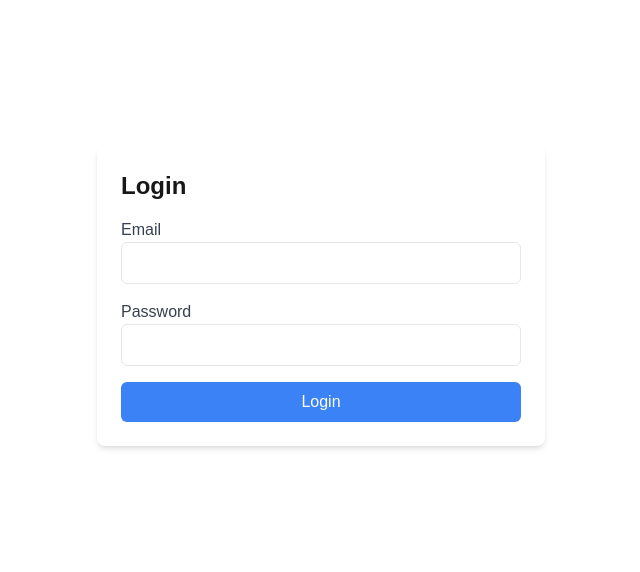
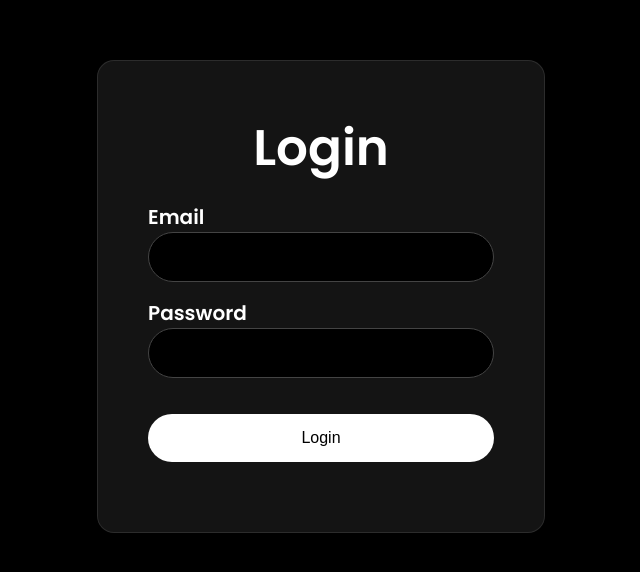
Before and after one commit to GihanSVND/SOCS-Website-Front_end, a Next.js app in the folder socs_website/: page /public/login in a window 1280 px wide. Shown: the part 104-676 px from the top of the page, without its empty margins (319-959 px from the left). Built offline with nearby package versions, Linux system fonts and the light colour scheme.

Commit message:
finished login form ui

```diff
--- a/socs_website/src/app/admin/dashboard/page.tsx
+++ b/socs_website/src/app/admin/dashboard/page.tsx
@@ -78,7 +78,7 @@ export default function Dashboard() {
                 ].map((rect) => (
                     <div
                         key={rect.id}
-                        className={`${poppins2.className} border bg-[#141414] w-full aspect-square rounded-[17px] shadow-md flex flex-col items-center justify-center text-white text-lg font-semibold cursor-pointer transition hover:bg-white hover:text-black hover:shadow-[0_0_20px_10px_rgba(255,255,255,0.2)]`}
+                        className={`${poppins2.className} border bg-[#141414] w-full aspect-square rounded-[17px] shadow-md flex flex-col items-center justify-center text-white text-lg font-semibold cursor-pointer transition hover:bg-white hover:text-black hover:shadow-[0_0_20px_10px_rgba(255,255,255,0.2)] border-opacity-20`}
                         onClick={() => handleRectangleClick(rect.page)}
                     >
                         <div className="text-7xl mb-4">{rect.icon}</div> {/* Increased icon size */}
--- a/socs_website/src/app/public/login/page.tsx
+++ b/socs_website/src/app/public/login/page.tsx
@@ -2,6 +2,10 @@
 
 import React, { useState } from 'react';
 import { useRouter } from 'next/navigation';
+import {Poppins} from "next/font/google";
+
+const poppins4 = Poppins({weight: "600", subsets: ["latin"]});
+const poppins2 = Poppins({weight: "300", subsets: ["latin"]});
 
 export default function LoginPage() {
     const [email, setEmail] = useState('');
@@ -30,42 +34,64 @@ export default function LoginPage() {
                 }
             }
         } catch (error) {
-            setError('Failed to log in. Please try again later.'+ error);
+            setError('Failed to log in. Please try again later.' + error);
         }
     };
 
     return (
-        <div className="min-h-screen flex items-center justify-center">
-            <form onSubmit={handleLogin} className="bg-white p-6 rounded-lg shadow-md w-full max-w-md">
-                <h1 className="text-2xl font-semibold mb-4">Login</h1>
+        <>
+            <style jsx>{`
+                .input-dark {
+                    background-color: black;
+                    color: white;
+                    border: 1px solid #444;
+                    border-radius: 37px;
+                    padding: 12px;
+                    width: 100%;
+                    outline: none;
+                    transition: box-shadow 0.3s ease-in-out;
+                }
+                .input-dark:focus {
+                    box-shadow: 0 0 15px 5px rgba(255, 255, 255, 0.4);
+                }
+            `}</style>
+            <div className="min-h-screen flex items-center justify-center bg-black">
+                <form
+                    onSubmit={handleLogin}
+                    className="bg-[#141414] p-[50px] rounded-[17px] shadow-md w-full max-w-md border border-white border-opacity-10"
+                >
+                    <h1 className={`${poppins4.className} text-[50px] text-center font-semibold mb-4 text-white`}>Login</h1>
                     {error && <p className="text-red-500">{error}</p>}
                     <div className="mb-4">
-                    <label className="block text-gray-700">Email</label>
+                        <label className={`${poppins4.className} block text-white text-[20px]`}>Email</label>
                         <input
                             type="email"
                             value={email}
                             onChange={(e) => setEmail(e.target.value)}
                             required
-                        className="w-full px-3 py-2 border rounded-md"
+                            className={`${poppins2.className} input-dark`}
                         />
                     </div>
                     <div className="mb-4">
-                    <label className="block text-gray-700">Password</label>
+                        <label className={`${poppins4.className} block text-white text-[20px]`}>Password</label>
                         <input
                             type="password"
                             value={password}
                             onChange={(e) => setPassword(e.target.value)}
                             required
-                        className="w-full px-3 py-2 border rounded-md"
+                            className={`${poppins2.className} input-dark`}
                         />
                     </div>
+                    <div className="py-[20px]">
                     <button
                         type="submit"
-                    className="w-full bg-blue-500 text-white py-2 rounded-md hover:bg-blue-600"
+                        className="w-full bg-white text-black py-3 px-4 rounded-[37px] transition hover:shadow-[0_0_10px_5px_rgba(255,255,255,0.4)]"
                     >
                         Login
                     </button>
+                    </div>
                 </form>
             </div>
+        </>
     );
 }
--- a/socs_website/src/components/adminForm.tsx
+++ b/socs_website/src/components/adminForm.tsx
@@ -1,5 +1,4 @@
 import React from 'react';
-
 
 interface FormField {
     label: string;
@@ -18,7 +17,7 @@ interface ReusableFormProps {
 
 const AdminForm: React.FC<ReusableFormProps> = ({fields, onSubmit, buttonText}) => {
     return (
-        <form onSubmit={onSubmit} className="space-y-4 bg-[#191919] p-[40px] shadow-md rounded-[37px]">
+        <form onSubmit={onSubmit} className="space-y-4 bg-black p-[40px] shadow-md rounded-[37px]">
             {fields.map((field) => (
                 <div key={field.name} className="mb-4">
                     {field.type !== 'hidden' && (
```
Lines whose indentation alone changed are shown as unchanged.
